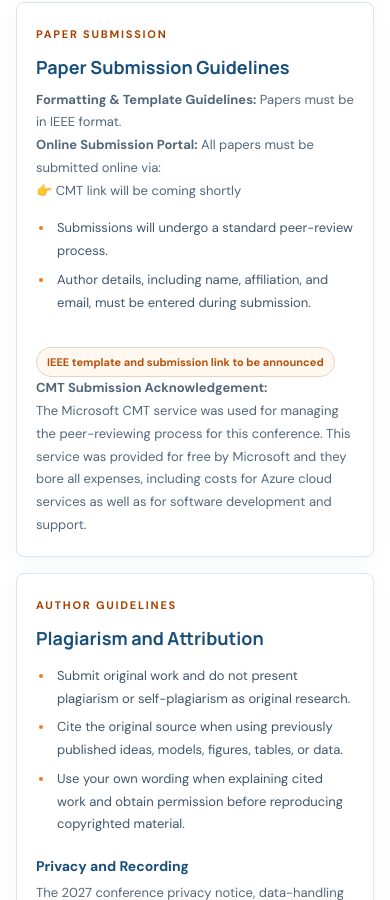
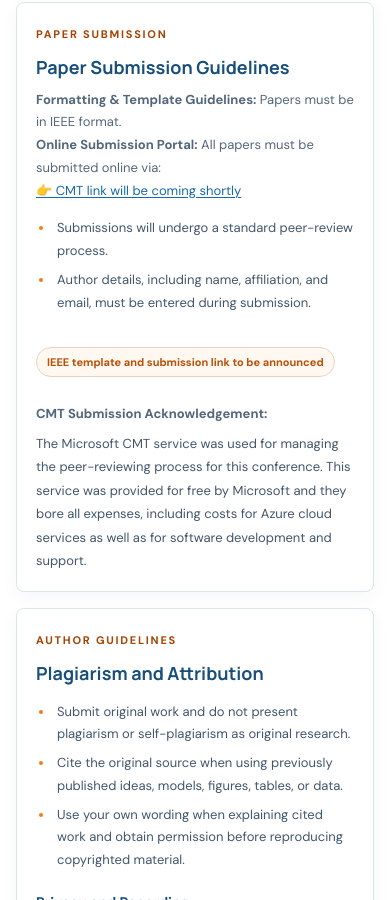
Before and after one commit to shreyvirmani/NRCTCES2027, a React (Vite) app: page / in a window 390 px wide. Shown: the part 5864-6764 px from the top of the page. Built offline with nearby package versions, Linux system fonts and the light colour scheme.

Commit message:
Add blank CMT placeholder and refine acknowledgement layout

```diff
--- a/src/styles.css
+++ b/src/styles.css
@@ -538,13 +538,18 @@ html, body, #root, main { max-width: 100%; }
 .registration-fees tbody td { color: #344d62; font-variant-numeric: tabular-nums; }
 .registration-fees tbody th,
 .registration-fees tbody td { font-size: 17px; }
-.acknowledgements-page { min-height: calc(100svh - 190px); padding: clamp(100px, 12vw, 160px) 30px 110px; background: #fff; }
+.acknowledgements-page { min-height: calc(100svh - 190px); padding: clamp(100px, 12vw, 160px) 30px 110px; background: #fff !important; color: #173b51; }
 .acknowledgements-content { width: min(100%, 1225px); margin: 0 auto; }
 .acknowledgements-content h1,
 .acknowledgements-content h2 { margin: 0; color: #c00000; text-align: center; font: 700 clamp(28px, 3vw, 40px)/1.2 Arial, Helvetica, sans-serif; }
 .acknowledgement-rule { display: block; width: min(260px, 60vw); height: 4px; margin: 10px auto 0; border-radius: 4px; background: #355477; }
 .acknowledgements-content p { max-width: 1225px; margin: 64px auto 0; color: #173b51; font: 14px/1.45 Arial, Helvetica, sans-serif; text-align: left; }
-.homepage-acknowledgements.section { max-width: none; padding: clamp(100px, 12vw, 160px) 30px 110px; background: #fff; }
+.homepage-acknowledgements.section { max-width: none; padding: clamp(100px, 12vw, 160px) 30px 110px; background: #fff !important; color: #173b51; }
+.paper-guidelines-panel .status-label + .cmt-acknowledgement-label { margin: 30px 0 6px !important; }
+.cmt-acknowledgement { margin: 0 !important; color: #42566b !important; font-size: 13px !important; line-height: 1.8 !important; }
+.submission-placeholder-link { color: #1769aa; text-decoration: underline; text-underline-offset: 2px; }
+.submission-placeholder-link:hover { color: #bd4d00; }
+.blank-submission-page { position: fixed; inset: 0; min-height: 100svh; background: #fff; }
 .nav > a[aria-current="page"] { color: #bd4d00; font-weight: 700; }
 @media (max-width: 700px) {
   .committee-tabs-layout { grid-template-columns: minmax(0, 1fr); gap: 14px; }
@@ -558,6 +563,7 @@ html, body, #root, main { max-width: 100%; }
   .acknowledgements-page { min-height: calc(100svh - 150px); padding: 72px 22px 76px; }
   .header .nav > a[aria-current="page"] { color: #ff9f43 !important; }
   .homepage-acknowledgements.section { padding: 72px 22px 76px; }
+  .paper-guidelines-panel .status-label + .cmt-acknowledgement-label { margin-top: 26px !important; }
   .acknowledgements-content h1, .acknowledgements-content h2 { font-size: clamp(26px, 7vw, 34px); }
   .acknowledgements-content p { margin-top: 38px; font-size: 14px; line-height: 1.55; }
 }
```
Also changed, not shown: src/site.jsx (+3 -2 lines).
